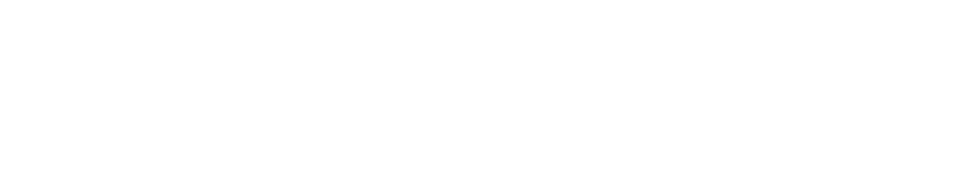
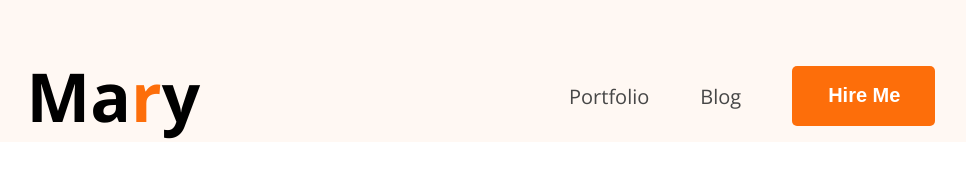
Before and after one commit to murshadul/hero-dev-code, a plain HTML site: page index.html in a window 1280 px wide. Shown: the whole page, without its empty margins (159-1125 px from the left). Drawn offline with nearby package versions, Linux system fonts and the light colour scheme.

Commit message:
something wrong

```diff
--- a/index.html
+++ b/index.html
@@ -5,10 +5,27 @@
     <meta charset="UTF-8">
     <meta name="viewport" content="width=device-width, initial-scale=1.0">
     <title>Murshedul Islam's Project</title>
+    <link rel="preconnect" href="https://fonts.googleapis.com">
+    <link rel="preconnect" href="https://fonts.gstatic.com" crossorigin>
+    <link href="https://fonts.googleapis.com/css2?family=Open+Sans:ital,wght@0,300..800;1,300..800&display=swap"
+        rel="stylesheet">
+    <link rel="stylesheet" href="styles/portfolio.css">
 </head>
 
-<body>
+<body class="font-opensans">
+    <header>
+        <nav>
+            <div class="logo">
+                <h2>Ma<span class="color-orrange">r</span>y</h2>
+            </div>
+            <ul class="gojo">
+                <li><a href="">Portfolio</a></li>
+                <li><a href="">Blog</a></li>
+                <li><button class="btn">Hire Me</button></li>
 
+            </ul>
+        </nav>
+    </header>
 </body>
 
 </html>
--- /dev/null
+++ b/styles/portfolio.css
@@ -0,0 +1,63 @@
+* {
+    margin: 0;
+    padding: 0;
+    box-sizing: border-box;
+
+}
+
+.logo {
+    font-size: 45px;
+}
+
+.color-orrange {
+    color: #FD6E0A;
+}
+
+
+/*shared-style*/
+.font-opensans {
+    font-family: "Open Sans", sans-serif;
+    font-optical-sizing: auto;
+}
+
+/*main-style*/
+header {
+    background-color: #FFF8F3;
+    padding-top: 50px;
+
+}
+
+nav {
+    width: 71%;
+    max-width: 1140px;
+    margin: 0 auto;
+    display: flex;
+    justify-content: space-between;
+    align-items: center;
+
+
+}
+
+nav .gojo {
+    display: flex;
+    list-style: none;
+    gap: 51px;
+    align-items: center;
+
+}
+
+li a {
+    text-decoration: none;
+    font-size: 20px;
+    color: #474747
+}
+
+.btn {
+    background-color: #FD6E0A;
+    border: none;
+    border-radius: 5px;
+    padding: 18px 35px 19px 36px;
+    font-size: 20px;
+    font-weight: bold;
+    color: white;
+}
```
